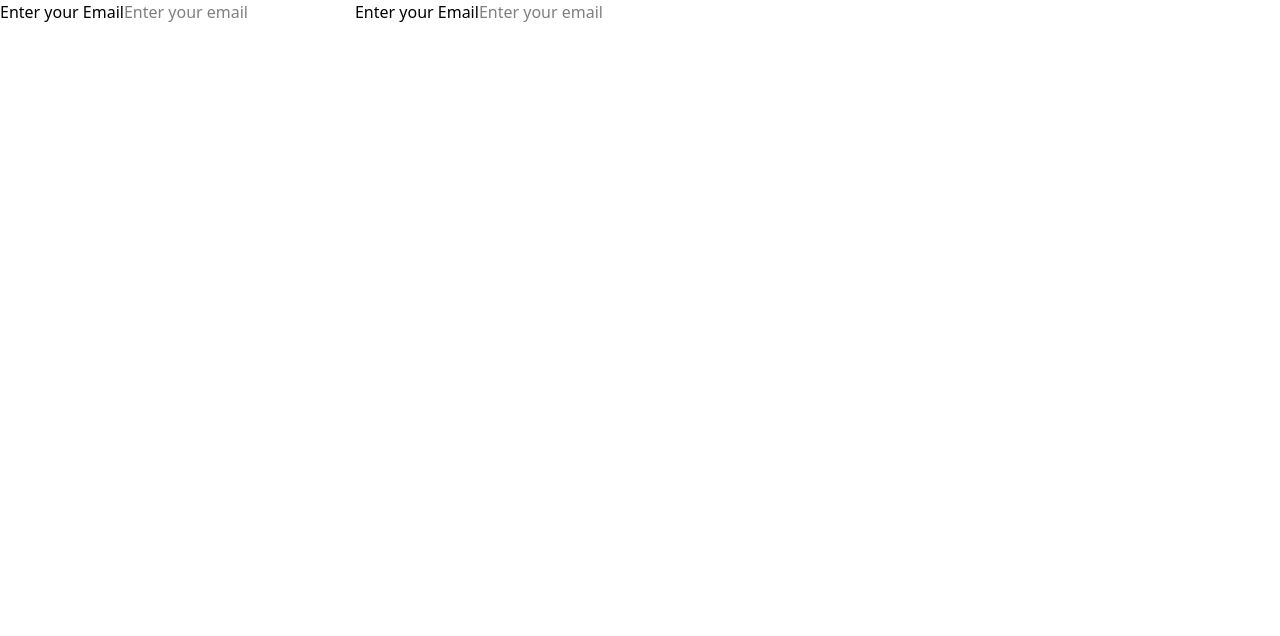
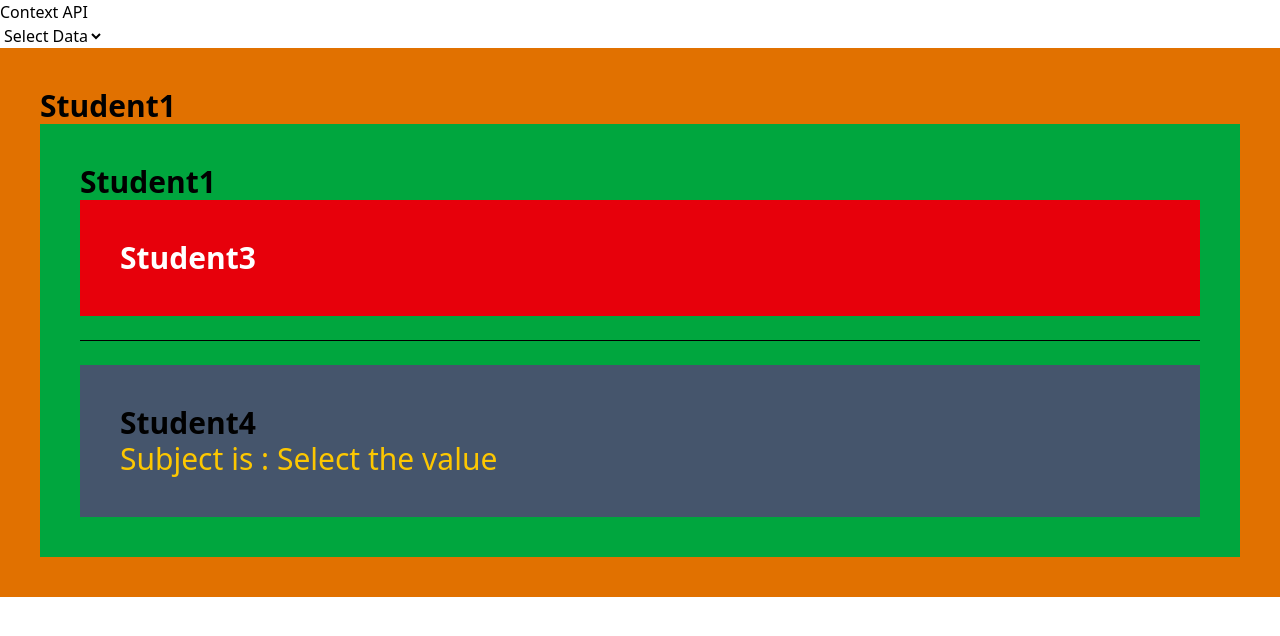
Before and after one commit to Moheed-Dar/React-19, a React (Vite) app: page / in a window 1280 px wide. Shown: the top 636 px of the page. Built offline with nearby package versions, Linux system fonts and the light colour scheme.

Commit message:
Context API with example

```diff
--- a/src/App.jsx
+++ b/src/App.jsx
@@ -1,15 +1,22 @@
-import {useId} from 'react'
-
+import { useState } from 'react'
+import Student1 from './Student1'
+import { SubjectContext } from './ContextData'
 function App() {
-  const user= useId()
+  const [subject, setSubject] = useState('Select the value')
   return (
-    <div>
-      <label htmlFor={user+"email"} >Enter your Email</label>
-      <input id={user+"email"}  type ="text" placeholder="Enter your email"/>
-      <label htmlFor={user+"name"} >Enter your Email</label>
-      <input id={user+"name"}  type ="text" placeholder="Enter your email"/>
-    </div>
+    <>
+      <SubjectContext.Provider value={subject} >
+        <h1>Context API</h1>
+        <select onChange={(e) => setSubject(e.target.value)}  >
+          <option value="" >Select Data</option>
+          <option value="Apple" >Apple</option>
+          <option value="banana" >banana</option>
+          <option value="Orange" >Orange</option>
+          <option value="Peach" >Peach</option>
+        </select>
+        <Student1 />
+      </SubjectContext.Provider>
+    </>
   )
 }
-
 export default App
--- /dev/null
+++ b/src/ContextData.jsx
@@ -0,0 +1,2 @@
+ import {createContext} from "react"
+ export const SubjectContext = createContext("math")
--- /dev/null
+++ b/src/Student1.jsx
@@ -0,0 +1,13 @@
+import React from 'react'
+import Student2 from './Student2'
+
+function Student1() {
+  return (
+    <div  className='bg-amber-600 p-10' >
+         <h1 className='text-3xl font-extrabold'>Student1</h1>
+            <Student2/>
+    </div>
+  )
+}
+
+export default Student1
--- /dev/null
+++ b/src/Student2.jsx
@@ -0,0 +1,17 @@
+import React from 'react'
+import Student3 from './Student3'
+import Student4 from './Student4'
+function Student2() {
+  return (
+    <div className='bg-green-600 p-10'>
+        <h1 className='text-3xl font-extrabold'>Student1</h1>
+        <Student3/>
+        <br/>
+        <hr/>
+        <br/>
+        <Student4/>
+    </div>
+  )
+}
+
+export default Student2
--- /dev/null
+++ b/src/Student3.jsx
@@ -0,0 +1,10 @@
+import React from 'react'
+function Student3() {
+  return (
+    <div className='bg-red-600 p-10'>
+        <h1 className='text-3xl  text-white font-extrabold'>Student3</h1>
+    </div>
+  )
+}
+
+export default Student3
--- /dev/null
+++ b/src/Student4.jsx
@@ -0,0 +1,14 @@
+import { useContext } from 'react'
+import { SubjectContext } from './ContextData'
+
+function Student4() {
+    const Subject = useContext(SubjectContext);
+    return (
+        <div className='bg-slate-600 p-10'>
+            <h1 className='text-3xl font-extrabold'>Student4</h1>
+            <h2 className='text-3xl text-yellow-400' >Subject is : {Subject} </h2>
+        </div>
+    )
+}
+
+export default Student4
```
